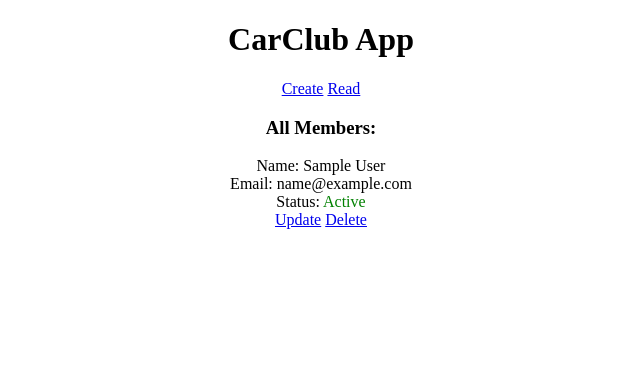
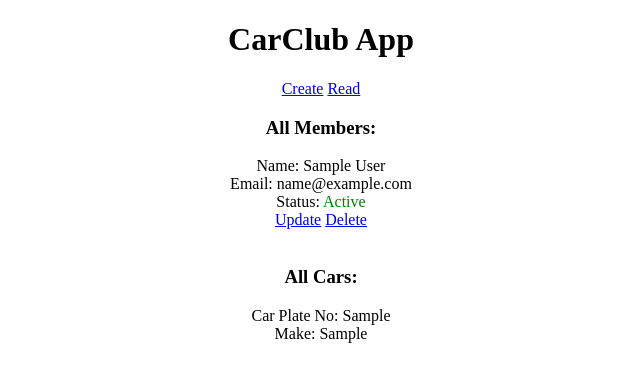
Before and after one commit to M0darwish/carsclubproject, a Flask app: page / in a window 1280 px wide. Shown: the top 382 px of the page, without its empty margins (319-959 px from the left). Run offline with Flask 2, Linux system fonts and the light colour scheme; tables that the repository leaves empty hold one stand-in row (values such as "Sample post").

Commit message:
ading reading functionality

```diff
--- a/application/routes.py
+++ b/application/routes.py
@@ -31,8 +31,9 @@ def createcar():
 @app.route('/', methods=['GET'])
 @app.route('/read', methods=['GET'])
 def read():
-    members = Members.query.all()
-    return render_template('read.html', members=members)
+    member = Members.query.all()
+    car = Cars.query.all()
+    return render_template('read.html', members=member, cars=car)
 
 @app.route('/delete/<name>', methods=['GET', 'POST'])
 def delete(name):
--- a/application/templates/read.html
+++ b/application/templates/read.html
@@ -17,5 +17,15 @@
         <br>
         <br>
     {% endfor %}
+
+    <h3>All Cars:</h3>
+    <p>
+    {% for car in cars %}
+        Car Plate No: {{ car.plate }} <br>
+        Make: {{ car.make }} <br>
+        <br>
+        <br>
+    {% endfor %}
+
     </p>
 {% endblock members %}
```
